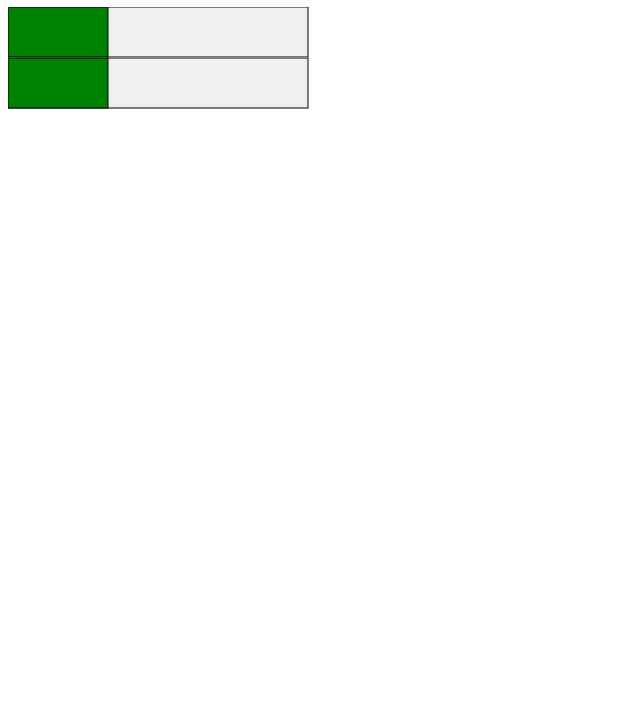
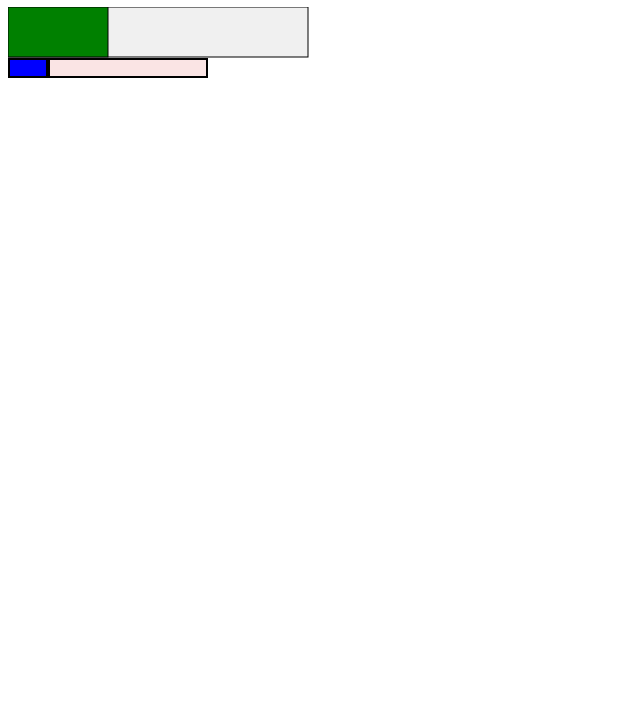
Before and after one commit to elkofy/Gaugeous, a website built with Vite: page index.html in a window 1280 px wide. Shown: the part 73-800 px from the top of the page, without its empty margins (0-640 px from the left). Built offline with nearby package versions, Linux system fonts and the light colour scheme.

Commit message:
fix: fixed strokewidth

```diff
--- a/index.html
+++ b/index.html
@@ -4,7 +4,7 @@
     <meta charset="UTF-8" />
     <link rel="icon" type="image/svg+xml" href="/vite.svg" />
     <meta name="viewport" content="width=device-width, initial-scale=1.0" />
-    <title>Vite + TS</title>
+    <title>Gaugeous</title>
   </head>
   <body>
     <div id="app">
@@ -17,8 +17,18 @@
     <script type="module" src="/src/index.ts"></script>
     <script type="module">
       import { SimpleGauge } from "./src/index.ts";
-      const gauge = new SimpleGauge(10, 100);
-      const gauge2 = new SimpleGauge(20, 100);
+      const gauge = new SimpleGauge(60, 100);
+      const gauge2 = new SimpleGauge(20, 100,{
+        type:'none',
+        colors: {
+          backgroundColor: '#FAE4E4',
+          strokeColor: 'black',
+          fillColors:'blue'
+        },
+        width: 200,
+        height: 20,
+        stroke: 4,
+      });
 
       const gaugeContainer = document.getElementById("GaugeContainer");
       gauge.render(gaugeContainer);
--- a/src/Gauges/BaseGauge.ts
+++ b/src/Gauges/BaseGauge.ts
@@ -1,9 +1,13 @@
 import { DEFAULT_VIEWBOX } from "../Types/const";
-import { svgElementCreator, svgAssetCreator, GaugeOptions } from "../Types/utilsType";
+import {
+  svgElementCreator,
+  svgAssetCreator,
+  GaugeOptions,
+} from "../Types/utilsType";
 export default class BaseGauge {
   value: number;
   maxValue: number;
-  options?: GaugeOptions ;
+  options?: GaugeOptions;
   gauge!: SVGElement;
 
   constructor(value: number, maxValue: number, options?: GaugeOptions) {
@@ -17,7 +21,20 @@ export default class BaseGauge {
   }
 
   createGauge() {
-    let backgroundRect = svgAssetCreator("rect", {
+    let backgroundRect: SVGElement | undefined;
+    let gaugeRect: SVGElement | undefined;
+    let svgViewBox: any;
+    if (this.options) {
+      let svgGaugeElements = this.createGaugeWithOptions(
+        backgroundRect,
+        gaugeRect,
+        svgViewBox
+      );
+      backgroundRect = svgGaugeElements[0];
+      gaugeRect = svgGaugeElements[1];
+      svgViewBox = svgGaugeElements[2];
+    } else {
+      backgroundRect = svgAssetCreator("rect", {
         x: 0,
         y: 0,
         width: 300,
@@ -26,7 +43,7 @@ export default class BaseGauge {
         stroke: "black",
         strokeWidth: 1,
       });
-    let gaugeRect = svgAssetCreator("rect", {
+      gaugeRect = svgAssetCreator("rect", {
         x: 0,
         y: 0,
         width: 100,
@@ -35,13 +52,54 @@ export default class BaseGauge {
         stroke: "black",
         strokeWidth: 1,
       });
+      svgViewBox = DEFAULT_VIEWBOX;
+    }
 
+    this.gauge = svgElementCreator("svg", svgViewBox);
     this.gauge.appendChild(backgroundRect);
     this.gauge.appendChild(gaugeRect);
   }
 
+  createGaugeWithOptions(
+    backgroundRect: SVGElement | undefined,
+    gaugeRect: SVGElement | undefined,
+    svgViewBox: any
+  ): Array<SVGElement> {
+    let { width, height, colors, stroke } = this.options!;
+    let { backgroundColor, strokeColor , fillColors } = colors!;
+    let percentage = this.getPercentage();
+    console.log(height);
+    backgroundRect = svgAssetCreator("rect", {
+      x: 0,
+      y: 0,
+      width: width,
+      height: height,
+      fill: backgroundColor,
+      stroke: strokeColor,
+      strokeWidth: stroke,
+    });
+    gaugeRect = svgAssetCreator("rect", {
+      x: 0,
+      y: 0,
+      width: width! * percentage,
+      height: height,
+      fill: fillColors,
+      stroke: strokeColor,
+      strokeWidth: stroke,
+    });
+    svgViewBox = {
+      width: width!,
+      height: height!,
+      viewBox: `0 0 ${width} ${height}`,
+      preserveAspectRatio: "none",
+    };
+
+
+
+    return [backgroundRect, gaugeRect, svgViewBox] as Array<SVGElement>;
+  }
+
   render(element: HTMLElement) {
-    this.gauge = svgElementCreator("svg", DEFAULT_VIEWBOX);
     this.createGauge();
     element.appendChild(this.gauge);
   }
--- a/src/Types/utilsType.ts
+++ b/src/Types/utilsType.ts
@@ -19,14 +19,20 @@ export const svgElementCreator = (
   return svg;
 };
 
+
 export const svgAssetCreator = (tag: string, options: any): SVGElement => {
   const svg = document.createElementNS(SVGNS, tag);
 
   for (const key in options) {
-    svg.setAttribute(key, options[key]);
+    svg.setAttribute(camelToUnderscore(key), options[key]);
   }
   return svg;
 };
+
+function camelToUnderscore(key: string) {
+  let spacedCamel = key.replace(/([A-Z])/g, " $1");
+  return spacedCamel.split(" ").join("-").toLocaleLowerCase();
+}
 
 export type GaugeOptions = {
   type: string;
```
Lines whose indentation alone changed are shown as unchanged.
